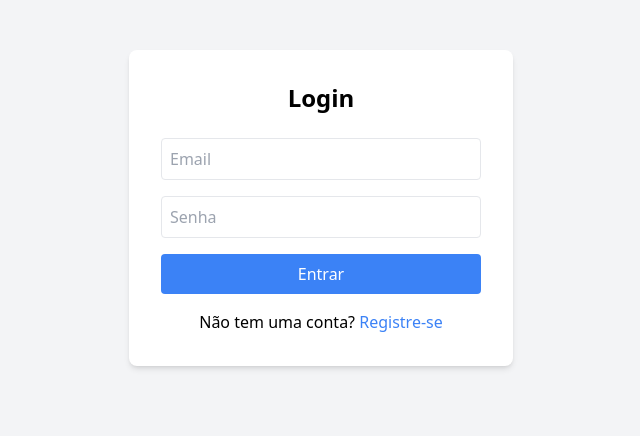
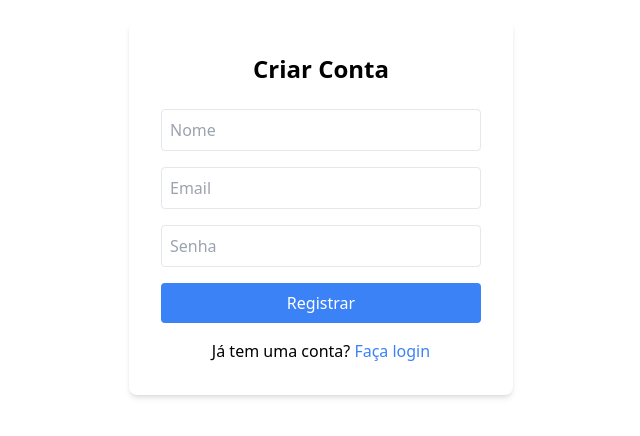
Before and after one commit to hiagokodato/Organizador, a React (Create React App) app in the folder client/: page /register in a window 1280 px wide. Shown: the part 192-628 px from the top of the page, without its empty margins (319-959 px from the left). Built offline with nearby package versions, Linux system fonts and the light colour scheme; no server answers.

Commit message:
remap server application fix 7

```diff
--- a/client/src/App.js
+++ b/client/src/App.js
@@ -1,25 +1,28 @@
-// Remove 'BrowserRouter as Router' da importação, pois não é mais usado aqui
 import { Routes, Route, Navigate } from 'react-router-dom';
 import LoginPage from './pages/LoginPage';
 import RegisterPage from './pages/RegisterPage';
 import DashboardPage from './pages/DashboardPage';
 
 function App() {
+  // A lógica do token para proteger a rota principal está correta.
   const token = localStorage.getItem('token');
 
   return (
-    // O <Router> foi removido daqui
-    <div className="bg-gray-100 min-h-screen">
+    <div>
       <Routes>
+        {/* Rota para a página de Login */}
         <Route path="/login" element={<LoginPage />} />
+
+        {/* Rota para a página de Registro. DEVE ESTAR AQUI! */}
         <Route path="/register" element={<RegisterPage />} />
+
+        {/* Rota principal, protegida */}
         <Route
           path="/"
           element={token ? <DashboardPage /> : <Navigate to="/login" />}
         />
       </Routes>
     </div>
-    // E daqui
   );
 }
 
--- a/client/src/pages/DashboardPage.js
+++ b/client/src/pages/DashboardPage.js
@@ -1,4 +1,5 @@
-import { useState, useEffect } from 'react';
+// Importe os novos hooks
+import { useState, useEffect, useCallback, useMemo } from 'react';
 import api from '../services/api';
 import { useNavigate } from 'react-router-dom';
 import jwt_decode from 'jwt-decode';
@@ -6,13 +7,21 @@ import jwt_decode from 'jwt-decode';
 const DashboardPage = () => {
     const [transactions, setTransactions] = useState([]);
     const [formData, setFormData] = useState({ description: '', amount: '', type: 'expense' });
+    const [loading, setLoading] = useState(false);
     const navigate = useNavigate();
 
-    // Esta parte continua igual
     const token = localStorage.getItem('token');
-    const user = token ? jwt_decode(token) : null;
 
-    const fetchTransactions = async () => {
+    const user = useMemo(() => {
+        return token ? jwt_decode(token) : null;
+    }, [token]);
+
+    const handleLogout = useCallback(() => {
+        localStorage.removeItem('token');
+        navigate('/login');
+    }, [navigate]);
+
+    const fetchTransactions = useCallback(async () => {
         try {
             const res = await api.get('/api/transactions');
             setTransactions(res.data);
@@ -22,28 +31,29 @@ const DashboardPage = () => {
                 handleLogout();
             }
         }
-    };
+    }, [handleLogout]);
 
-    // O useEffect não muda
     useEffect(() => {
         if (token) {
             fetchTransactions();
         } else {
             navigate('/login');
         }
-    // eslint-disable-next-line react-hooks/exhaustive-deps
-    }, [token, navigate]);
+    }, [token, navigate, fetchTransactions]);
 
     const handleChange = (e) => setFormData({ ...formData, [e.target.name]: e.target.value });
 
     const handleSubmit = async (e) => {
         e.preventDefault();
+        setLoading(true); // Ativa o loading
         try {
             await api.post('/api/transactions', formData);
             fetchTransactions();
             setFormData({ description: '', amount: '', type: 'expense' });
         } catch (error) {
             alert('Erro ao adicionar transação');
+        } finally {
+            setLoading(false);
         }
     };
 
@@ -56,15 +66,11 @@ const DashboardPage = () => {
         }
     }
 
-    const handleLogout = () => {
-        localStorage.removeItem('token');
-        navigate('/login');
-    };
-
     const totalIncome = transactions.filter(t => t.type === 'income').reduce((acc, t) => acc + t.amount, 0);
     const totalExpense = transactions.filter(t => t.type === 'expense').reduce((acc, t) => acc + t.amount, 0);
     const balance = totalIncome - totalExpense;
 
+    // O JSX fica quase igual, apenas com a adição do `disabled` e texto do botão
     return (
         <div className="container mx-auto p-4">
             <div className="flex justify-between items-center mb-6">
@@ -91,7 +97,10 @@ const DashboardPage = () => {
                         <option value="expense">Despesa</option>
                         <option value="income">Receita</option>
                     </select>
-                    <button type="submit" className="bg-blue-500 text-white p-2 rounded hover:bg-blue-600">Adicionar</button>
+                    {/* NOVO: Botão com estado de loading */}
+                    <button type="submit" disabled={loading} className="bg-blue-500 text-white p-2 rounded hover:bg-blue-600 disabled:bg-blue-300">
+                        {loading ? 'Adicionando...' : 'Adicionar'}
+                    </button>
                 </form>
             </div>
 
--- a/client/src/pages/LoginPage.js
+++ b/client/src/pages/LoginPage.js
@@ -1,3 +1,4 @@
+// /client/src/pages/LoginPage.js
 import { useState } from 'react';
 import api from '../services/api';
 import { Link, useNavigate } from 'react-router-dom';
@@ -12,11 +13,14 @@ const LoginPage = () => {
         e.preventDefault();
         try {
             const res = await api.post('/api/users/login', formData);
+
             localStorage.setItem('token', res.data.token);
+
             navigate('/');
-            window.location.reload(); // Força a atualização para o App.js verificar o token
+            window.location.reload();
+
         } catch (error) {
-            alert('Falha no login: ' + (error.response?.data?.message || 'Erro no servidor'));
+            alert('Falha no login: ' + (error.response?.data?.message || 'Email ou senha incorretos'));
         }
     };
 
@@ -24,12 +28,13 @@ const LoginPage = () => {
         <div className="flex items-center justify-center h-screen">
             <form onSubmit={handleSubmit} className="p-8 bg-white rounded-lg shadow-md w-96">
                 <h2 className="text-2xl font-bold mb-6 text-center">Login</h2>
-                <input type="email" name="email" placeholder="Email" onChange={handleChange} className="w-full p-2 mb-4 border rounded" required />
-                <input type="password" name="password" placeholder="Senha" onChange={handleChange} className="w-full p-2 mb-4 border rounded" required />
+                <input type="email" name="email" placeholder="Email" value={formData.email} onChange={handleChange} className="w-full p-2 mb-4 border rounded" required />
+                <input type="password" name="password" placeholder="Senha" value={formData.password} onChange={handleChange} className="w-full p-2 mb-4 border rounded" required />
                 <button type="submit" className="w-full bg-blue-500 text-white p-2 rounded hover:bg-blue-600">Entrar</button>
                 <p className="mt-4 text-center">Não tem uma conta? <Link to="/register" className="text-blue-500">Registre-se</Link></p>
             </form>
         </div>
     );
 };
+
 export default LoginPage;
--- a/client/src/pages/RegisterPage.js
+++ b/client/src/pages/RegisterPage.js
@@ -1,35 +1,41 @@
+// /client/src/pages/RegisterPage.js
 import { useState } from 'react';
-import api from '../services/api'; // Você já tinha importado corretamente!
+import api from '../services/api';
 import { Link, useNavigate } from 'react-router-dom';
 
-const LoginPage = () => {
-    const [formData, setFormData] = useState({ email: '', password: '' });
+const RegisterPage = () => {
+    const [formData, setFormData] = useState({ name: '', email: '', password: '' });
     const navigate = useNavigate();
 
     const handleChange = (e) => setFormData({ ...formData, [e.target.name]: e.target.value });
 
-   const handleSubmit = async (e) => {
+    const handleSubmit = async (e) => {
         e.preventDefault();
         try {
             await api.post('/api/users/register', formData);
 
             alert('Usuário cadastrado com sucesso!');
+
             navigate('/login');
 
         } catch (error) {
             alert('Falha no cadastro: ' + (error.response?.data?.message || 'Verifique seus dados'));
         }
     };
+
     return (
         <div className="flex items-center justify-center h-screen">
             <form onSubmit={handleSubmit} className="p-8 bg-white rounded-lg shadow-md w-96">
-                <h2 className="text-2xl font-bold mb-6 text-center">Login</h2>
-                <input type="email" name="email" placeholder="Email" onChange={handleChange} className="w-full p-2 mb-4 border rounded" required />
-                <input type="password" name="password" placeholder="Senha" onChange={handleChange} className="w-full p-2 mb-4 border rounded" required />
-                <button type="submit" className="w-full bg-blue-500 text-white p-2 rounded hover:bg-blue-600">Entrar</button>
-                <p className="mt-4 text-center">Não tem uma conta? <Link to="/register" className="text-blue-500">Registre-se</Link></p>
+                <h2 className="text-2xl font-bold mb-6 text-center">Criar Conta</h2>
+                {/* Campo adicional para o nome */}
+                <input type="text" name="name" placeholder="Nome" value={formData.name} onChange={handleChange} className="w-full p-2 mb-4 border rounded" required />
+                <input type="email" name="email" placeholder="Email" value={formData.email} onChange={handleChange} className="w-full p-2 mb-4 border rounded" required />
+                <input type="password" name="password" placeholder="Senha" value={formData.password} onChange={handleChange} className="w-full p-2 mb-4 border rounded" required />
+                <button type="submit" className="w-full bg-blue-500 text-white p-2 rounded hover:bg-blue-600">Registrar</button>
+                <p className="mt-4 text-center">Já tem uma conta? <Link to="/login" className="text-blue-500">Faça login</Link></p>
             </form>
         </div>
     );
 };
-export default LoginPage;
+
+export default RegisterPage;
```
Also changed, not shown: client/package.json (+16 -4 lines), 1 other file (tests, documents, lock files or other folders). Lines whose indentation alone changed are shown as unchanged.
